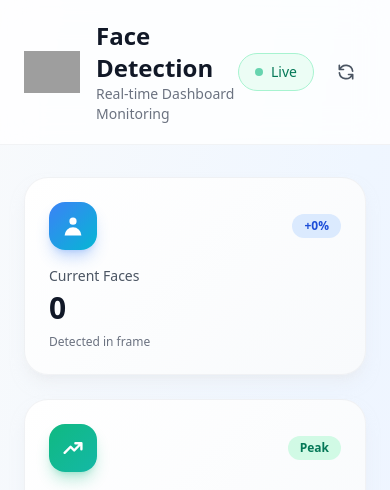
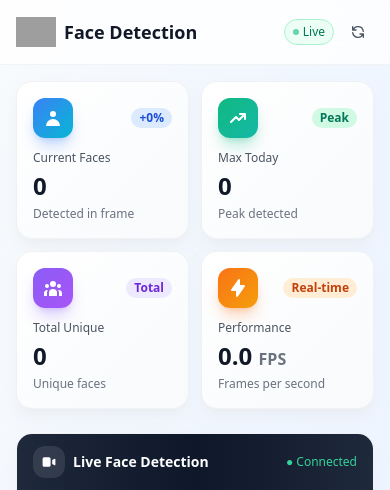
Before and after one commit to ICT-Bayan-Group/facedetection-counting, a Flask app: page / in a window 390 px wide. Shown: the top 490 px of the page. Run offline with Flask 3, Linux system fonts and the light colour scheme; data that the repository does not hold is empty; some libraries are stand-ins or nearby versions; grey boxes are pictures that could not be loaded.

Commit message:
style : responsive web

```diff
--- a/templates/dashboard.html
+++ b/templates/dashboard.html
@@ -58,28 +58,104 @@
           opacity: 0.4;
         }
       }
+
+      @keyframes slideIn {
+        from {
+          transform: translateX(-100%);
+          opacity: 0;
+        }
+        to {
+          transform: translateX(0);
+          opacity: 1;
+        }
+      }
+
+      @keyframes scaleIn {
+        from {
+          transform: scale(0.9);
+          opacity: 0;
+        }
+        to {
+          transform: scale(1);
+          opacity: 1;
+        }
+      }
+
+      .animate-slide-in {
+        animation: slideIn 0.5s ease-out forwards;
+      }
+
+      .animate-scale-in {
+        animation: scaleIn 0.4s ease-out forwards;
+      }
+
+      .stat-number {
+        transition: all 0.3s ease;
+      }
+
+      .stat-number.updating {
+        transform: scale(1.1);
+        color: #3b82f6;
+      }
+
+      @media (max-width: 640px) {
+        .stat-card:hover {
+          transform: translateY(-2px);
+        }
+      }
+
+      .control-btn {
+        position: relative;
+        overflow: hidden;
+      }
+
+      .control-btn::before {
+        content: "";
+        position: absolute;
+        top: 50%;
+        left: 50%;
+        width: 0;
+        height: 0;
+        border-radius: 50%;
+        background: rgba(255, 255, 255, 0.3);
+        transform: translate(-50%, -50%);
+        transition: width 0.6s, height 0.6s;
+      }
+
+      .control-btn:active::before {
+        width: 300px;
+        height: 300px;
+      }
+
+      .peak-hour-item {
+        animation: slideIn 0.4s ease-out forwards;
+      }
+
+      .peak-hour-item:hover {
+        transform: translateX(5px) translateY(-2px);
+      }
     </style>
   </head>
   <body class="bg-gradient-to-br from-slate-50 via-blue-50 to-indigo-50 min-h-screen">
     <!-- Header -->
     <header class="bg-white/80 backdrop-blur-lg border-b border-gray-200/50 sticky top-0 z-50">
-      <div class="max-w-7xl mx-auto px-6 lg:px-8 py-5">
+      <div class="max-w-7xl mx-auto px-4 sm:px-6 lg:px-8 py-3 sm:py-5">
         <div class="flex items-center justify-between">
-          <div class="flex items-center gap-4">
-            <img src="https://res.cloudinary.com/dwyi4d3rq/image/upload/v1765779007/BAYAN_R_-_BAWAH_xs3qyv.png" alt="Logo" class="h-14 w-14 object-contain" />
+          <div class="flex items-center gap-2 sm:gap-4">
+            <img src="https://res.cloudinary.com/dwyi4d3rq/image/upload/v1765779007/BAYAN_R_-_BAWAH_xs3qyv.png" alt="Logo" class="h-10 w-10 sm:h-14 sm:w-14 object-contain" />
             <div>
-              <h1 class="text-2xl font-bold text-gray-900">Face Detection</h1>
-              <p class="text-sm text-gray-500">Real-time Dashboard Monitoring</p>
+              <h1 class="text-lg sm:text-2xl font-bold text-gray-900">Face Detection</h1>
+              <p class="text-xs sm:text-sm text-gray-500 hidden sm:block">Real-time Dashboard Monitoring</p>
             </div>
           </div>
 
-          <div class="flex items-center gap-3">
-            <div class="flex items-center gap-2 px-4 py-2 bg-emerald-50 rounded-full border border-emerald-200">
-              <span class="w-2 h-2 bg-emerald-500 rounded-full pulse-dot"></span>
-              <span class="text-sm font-medium text-emerald-700">Live</span>
+          <div class="flex items-center gap-2 sm:gap-3">
+            <div class="flex items-center gap-1 sm:gap-2 px-2 sm:px-4 py-1 sm:py-2 bg-emerald-50 rounded-full border border-emerald-200">
+              <span class="w-1.5 h-1.5 sm:w-2 sm:h-2 bg-emerald-500 rounded-full pulse-dot"></span>
+              <span class="text-xs sm:text-sm font-medium text-emerald-700">Live</span>
             </div>
-            <button onclick="location.reload()" class="w-10 h-10 flex items-center justify-center hover:bg-gray-100 rounded-xl transition">
-              <svg class="w-5 h-5 text-gray-600" fill="none" stroke="currentColor" viewBox="0 0 24 24">
+            <button onclick="location.reload()" class="w-8 h-8 sm:w-10 sm:h-10 flex items-center justify-center hover:bg-gray-100 rounded-xl transition active:scale-95">
+              <svg class="w-4 h-4 sm:w-5 sm:h-5 text-gray-600" fill="none" stroke="currentColor" viewBox="0 0 24 24">
                 <path stroke-linecap="round" stroke-linejoin="round" stroke-width="2" d="M4 4v5h.582m15.356 2A8.001 8.001 0 004.582 9m0 0H9m11 11v-5h-.581m0 0a8.003 8.003 0 01-15.357-2m15.357 2H15" />
               </svg>
             </button>
@@ -88,92 +164,92 @@
       </div>
     </header>
 
-    <main class="max-w-7xl mx-auto px-6 lg:px-8 py-8">
+    <main class="max-w-7xl mx-auto px-4 sm:px-6 lg:px-8 py-4 sm:py-8">
       <!-- Stats Grid -->
-      <div class="grid grid-cols-1 md:grid-cols-2 lg:grid-cols-4 gap-6 mb-8">
+      <div class="grid grid-cols-2 lg:grid-cols-4 gap-3 sm:gap-6 mb-6 sm:mb-8">
         <!-- Current Faces -->
-        <div class="stat-card rounded-3xl p-6 border border-gray-200/50 shadow-lg shadow-gray-200/50 animate-fade-in">
-          <div class="flex items-center justify-between mb-4">
-            <div class="w-12 h-12 bg-gradient-to-br from-blue-500 to-cyan-500 rounded-2xl flex items-center justify-center shadow-lg shadow-blue-500/30">
-              <svg class="w-6 h-6 text-white" fill="currentColor" viewBox="0 0 20 20">
+        <div class="stat-card rounded-2xl sm:rounded-3xl p-4 sm:p-6 border border-gray-200/50 shadow-lg shadow-gray-200/50 animate-fade-in">
+          <div class="flex items-center justify-between mb-3 sm:mb-4">
+            <div class="w-10 h-10 sm:w-12 sm:h-12 bg-gradient-to-br from-blue-500 to-cyan-500 rounded-xl sm:rounded-2xl flex items-center justify-center shadow-lg shadow-blue-500/30">
+              <svg class="w-5 h-5 sm:w-6 sm:h-6 text-white" fill="currentColor" viewBox="0 0 20 20">
                 <path fill-rule="evenodd" d="M10 9a3 3 0 100-6 3 3 0 000 6zm-7 9a7 7 0 1114 0H3z" clip-rule="evenodd" />
               </svg>
             </div>
-            <span class="px-3 py-1 bg-blue-100 text-blue-700 text-xs font-semibold rounded-full" id="currentChange">+0%</span>
+            <span class="px-2 sm:px-3 py-0.5 sm:py-1 bg-blue-100 text-blue-700 text-xs font-semibold rounded-full" id="currentChange">+0%</span>
           </div>
-          <h3 class="text-sm font-medium text-gray-600 mb-1">Current Faces</h3>
-          <p class="text-3xl font-bold text-gray-900" id="currentCount">0</p>
-          <p class="text-xs text-gray-500 mt-2">Detected in frame</p>
+          <h3 class="text-xs sm:text-sm font-medium text-gray-600 mb-1">Current Faces</h3>
+          <p class="text-2xl sm:text-3xl font-bold text-gray-900" id="currentCount">0</p>
+          <p class="text-xs text-gray-500 mt-1 sm:mt-2">Detected in frame</p>
         </div>
 
         <!-- Max Today -->
-        <div class="stat-card rounded-3xl p-6 border border-gray-200/50 shadow-lg shadow-gray-200/50 animate-fade-in delay-100">
-          <div class="flex items-center justify-between mb-4">
-            <div class="w-12 h-12 bg-gradient-to-br from-emerald-500 to-teal-500 rounded-2xl flex items-center justify-center shadow-lg shadow-emerald-500/30">
-              <svg class="w-6 h-6 text-white" fill="currentColor" viewBox="0 0 20 20">
+        <div class="stat-card rounded-2xl sm:rounded-3xl p-4 sm:p-6 border border-gray-200/50 shadow-lg shadow-gray-200/50 animate-fade-in delay-100">
+          <div class="flex items-center justify-between mb-3 sm:mb-4">
+            <div class="w-10 h-10 sm:w-12 sm:h-12 bg-gradient-to-br from-emerald-500 to-teal-500 rounded-xl sm:rounded-2xl flex items-center justify-center shadow-lg shadow-emerald-500/30">
+              <svg class="w-5 h-5 sm:w-6 sm:h-6 text-white" fill="currentColor" viewBox="0 0 20 20">
                 <path fill-rule="evenodd" d="M12 7a1 1 0 110-2h5a1 1 0 011 1v5a1 1 0 11-2 0V8.414l-4.293 4.293a1 1 0 01-1.414 0L8 10.414l-4.293 4.293a1 1 0 01-1.414-1.414l5-5a1 1 0 011.414 0L11 10.586 14.586 7H12z" clip-rule="evenodd" />
               </svg>
             </div>
-            <span class="px-3 py-1 bg-emerald-100 text-emerald-700 text-xs font-semibold rounded-full">Peak</span>
+            <span class="px-2 sm:px-3 py-0.5 sm:py-1 bg-emerald-100 text-emerald-700 text-xs font-semibold rounded-full">Peak</span>
           </div>
-          <h3 class="text-sm font-medium text-gray-600 mb-1">Max Today</h3>
-          <p class="text-3xl font-bold text-gray-900" id="maxCount">0</p>
-          <p class="text-xs text-gray-500 mt-2">Peak detected</p>
+          <h3 class="text-xs sm:text-sm font-medium text-gray-600 mb-1">Max Today</h3>
+          <p class="text-2xl sm:text-3xl font-bold text-gray-900 stat-number" id="maxCount">0</p>
+          <p class="text-xs text-gray-500 mt-1 sm:mt-2">Peak detected</p>
         </div>
 
         <!-- Total Unique -->
-        <div class="stat-card rounded-3xl p-6 border border-gray-200/50 shadow-lg shadow-gray-200/50 animate-fade-in delay-200">
-          <div class="flex items-center justify-between mb-4">
-            <div class="w-12 h-12 bg-gradient-to-br from-violet-500 to-purple-500 rounded-2xl flex items-center justify-center shadow-lg shadow-violet-500/30">
-              <svg class="w-6 h-6 text-white" fill="currentColor" viewBox="0 0 20 20">
+        <div class="stat-card rounded-2xl sm:rounded-3xl p-4 sm:p-6 border border-gray-200/50 shadow-lg shadow-gray-200/50 animate-fade-in delay-200">
+          <div class="flex items-center justify-between mb-3 sm:mb-4">
+            <div class="w-10 h-10 sm:w-12 sm:h-12 bg-gradient-to-br from-violet-500 to-purple-500 rounded-xl sm:rounded-2xl flex items-center justify-center shadow-lg shadow-violet-500/30">
+              <svg class="w-5 h-5 sm:w-6 sm:h-6 text-white" fill="currentColor" viewBox="0 0 20 20">
                 <path
                   d="M13 6a3 3 0 11-6 0 3 3 0 016 0zM18 8a2 2 0 11-4 0 2 2 0 014 0zM14 15a4 4 0 00-8 0v3h8v-3zM6 8a2 2 0 11-4 0 2 2 0 014 0zM16 18v-3a5.972 5.972 0 00-.75-2.906A3.005 3.005 0 0119 15v3h-3zM4.75 12.094A5.973 5.973 0 004 15v3H1v-3a3 3 0 013.75-2.906z"
                 />
               </svg>
             </div>
-            <span class="px-3 py-1 bg-violet-100 text-violet-700 text-xs font-semibold rounded-full">Total</span>
+            <span class="px-2 sm:px-3 py-0.5 sm:py-1 bg-violet-100 text-violet-700 text-xs font-semibold rounded-full">Total</span>
           </div>
-          <h3 class="text-sm font-medium text-gray-600 mb-1">Total Unique</h3>
-          <p class="text-3xl font-bold text-gray-900" id="dailyTotal">0</p>
-          <p class="text-xs text-gray-500 mt-2">Unique faces</p>
+          <h3 class="text-xs sm:text-sm font-medium text-gray-600 mb-1">Total Unique</h3>
+          <p class="text-2xl sm:text-3xl font-bold text-gray-900 stat-number" id="dailyTotal">0</p>
+          <p class="text-xs text-gray-500 mt-1 sm:mt-2">Unique faces</p>
         </div>
 
         <!-- Performance -->
-        <div class="stat-card rounded-3xl p-6 border border-gray-200/50 shadow-lg shadow-gray-200/50 animate-fade-in delay-300">
-          <div class="flex items-center justify-between mb-4">
-            <div class="w-12 h-12 bg-gradient-to-br from-orange-500 to-amber-500 rounded-2xl flex items-center justify-center shadow-lg shadow-orange-500/30">
-              <svg class="w-6 h-6 text-white" fill="currentColor" viewBox="0 0 20 20">
+        <div class="stat-card rounded-2xl sm:rounded-3xl p-4 sm:p-6 border border-gray-200/50 shadow-lg shadow-gray-200/50 animate-fade-in delay-300">
+          <div class="flex items-center justify-between mb-3 sm:mb-4">
+            <div class="w-10 h-10 sm:w-12 sm:h-12 bg-gradient-to-br from-orange-500 to-amber-500 rounded-xl sm:rounded-2xl flex items-center justify-center shadow-lg shadow-orange-500/30">
+              <svg class="w-5 h-5 sm:w-6 sm:h-6 text-white" fill="currentColor" viewBox="0 0 20 20">
                 <path fill-rule="evenodd" d="M11.3 1.046A1 1 0 0112 2v5h4a1 1 0 01.82 1.573l-7 10A1 1 0 018 18v-5H4a1 1 0 01-.82-1.573l7-10a1 1 0 011.12-.38z" clip-rule="evenodd" />
               </svg>
             </div>
-            <span class="px-3 py-1 bg-orange-100 text-orange-700 text-xs font-semibold rounded-full">Real-time</span>
+            <span class="px-2 sm:px-3 py-0.5 sm:py-1 bg-orange-100 text-orange-700 text-xs font-semibold rounded-full">Real-time</span>
           </div>
-          <h3 class="text-sm font-medium text-gray-600 mb-1">Performance</h3>
-          <p class="text-3xl font-bold text-gray-900"><span id="fps">0</span> <span class="text-lg text-gray-500">FPS</span></p>
-          <p class="text-xs text-gray-500 mt-2">Frames per second</p>
+          <h3 class="text-xs sm:text-sm font-medium text-gray-600 mb-1">Performance</h3>
+          <p class="text-2xl sm:text-3xl font-bold text-gray-900 stat-number"><span id="fps">0</span> <span class="text-base sm:text-lg text-gray-500">FPS</span></p>
+          <p class="text-xs text-gray-500 mt-1 sm:mt-2">Frames per second</p>
         </div>
       </div>
 
       <!-- Main Content Grid -->
-      <div class="grid grid-cols-1 lg:grid-cols-3 gap-8 mb-8">
+      <div class="grid grid-cols-1 lg:grid-cols-3 gap-4 sm:gap-8 mb-6 sm:mb-8">
         <!-- Video Feed -->
         <div class="lg:col-span-2 animate-fade-in delay-400">
-          <div class="stat-card rounded-3xl overflow-hidden border border-gray-200/50 shadow-lg shadow-gray-200/50">
-            <div class="bg-gradient-to-r from-slate-800 via-slate-900 to-slate-800 px-6 py-4 flex items-center justify-between">
-              <div class="flex items-center gap-3">
-                <div class="w-10 h-10 bg-white/10 rounded-xl flex items-center justify-center">
-                  <svg class="w-5 h-5 text-white" fill="currentColor" viewBox="0 0 20 20">
+          <div class="stat-card rounded-2xl sm:rounded-3xl overflow-hidden border border-gray-200/50 shadow-lg shadow-gray-200/50">
+            <div class="bg-gradient-to-r from-slate-800 via-slate-900 to-slate-800 px-4 sm:px-6 py-3 sm:py-4 flex items-center justify-between">
+              <div class="flex items-center gap-2 sm:gap-3">
+                <div class="w-8 h-8 sm:w-10 sm:h-10 bg-white/10 rounded-xl flex items-center justify-center">
+                  <svg class="w-4 h-4 sm:w-5 sm:h-5 text-white" fill="currentColor" viewBox="0 0 20 20">
                     <path d="M2 6a2 2 0 012-2h6a2 2 0 012 2v8a2 2 0 01-2 2H4a2 2 0 01-2-2V6zM14.553 7.106A1 1 0 0014 8v4a1 1 0 00.553.894l2 1A1 1 0 0018 13V7a1 1 0 00-1.447-.894l-2 1z" />
                   </svg>
                 </div>
-                <h2 class="text-lg font-semibold text-white">Live Face Detection Feed</h2>
+                <h2 class="text-sm sm:text-lg font-semibold text-white">Live Face Detection</h2>
               </div>
               <span id="connectionStatus" class="text-xs text-emerald-400 font-medium">● Connected</span>
             </div>
             <div class="relative bg-gradient-to-br from-slate-900 to-slate-800">
               <img id="videoFeed" src="/video_feed" alt="CCTV Feed" class="w-full h-auto" onerror="handleStreamError()" onload="handleStreamLoad()" />
-              <div class="absolute bottom-4 right-4 bg-black/80 backdrop-blur-sm px-4 py-2 rounded-xl border border-white/10">
-                <p class="text-white text-sm font-mono" id="liveTime">--:--:--</p>
+              <div class="absolute bottom-2 sm:bottom-4 right-2 sm:right-4 bg-black/80 backdrop-blur-sm px-3 sm:px-4 py-1.5 sm:py-2 rounded-xl border border-white/10">
+                <p class="text-white text-xs sm:text-sm font-mono" id="liveTime">--:--:--</p>
               </div>
             </div>
           </div>
@@ -181,10 +257,10 @@
 
         <!-- Hourly Activity Chart -->
         <div class="animate-fade-in delay-400">
-          <div class="stat-card rounded-3xl p-6 border border-gray-200/50 shadow-lg shadow-gray-200/50 h-full">
-            <div class="flex items-center justify-between mb-6">
+          <div class="stat-card rounded-2xl sm:rounded-3xl p-4 sm:p-6 border border-gray-200/50 shadow-lg shadow-gray-200/50 h-full">
+            <div class="flex items-center justify-between mb-4 sm:mb-6">
               <div>
-                <h2 class="text-lg font-bold text-gray-900">Hourly Activity</h2>
+                <h2 class="text-base sm:text-lg font-bold text-gray-900">Hourly Activity</h2>
                 <p class="text-xs text-gray-500 mt-1">Last 24 hours</p>
               </div>
             </div>
@@ -194,66 +270,66 @@
       </div>
 
       <!-- Bottom Section -->
-      <div class="grid grid-cols-1 lg:grid-cols-2 gap-8">
+      <div class="grid grid-cols-1 lg:grid-cols-2 gap-4 sm:gap-8">
         <!-- Peak Hours -->
-        <div class="stat-card rounded-3xl p-6 border border-gray-200/50 shadow-lg shadow-gray-200/50 animate-fade-in">
-          <div class="flex items-center justify-between mb-6">
+        <div class="stat-card rounded-2xl sm:rounded-3xl p-4 sm:p-6 border border-gray-200/50 shadow-lg shadow-gray-200/50 animate-fade-in">
+          <div class="flex items-center justify-between mb-4 sm:mb-6">
             <div>
-              <h2 class="text-lg font-bold text-gray-900">Peak Hours</h2>
+              <h2 class="text-base sm:text-lg font-bold text-gray-900">Peak Hours</h2>
               <p class="text-xs text-gray-500 mt-1">Top 5 busiest times</p>
             </div>
           </div>
-          <div id="peakHoursList" class="space-y-3">
-            <p class="text-gray-500 text-sm text-center py-8">Loading peak hours...</p>
+          <div id="peakHoursList" class="space-y-2 sm:space-y-3">
+            <p class="text-gray-500 text-sm text-center py-6 sm:py-8">Loading peak hours...</p>
           </div>
         </div>
 
         <!-- Control Panel -->
-        <div class="stat-card rounded-3xl p-6 border border-gray-200/50 shadow-lg shadow-gray-200/50 animate-fade-in">
-          <div class="flex items-center justify-between mb-6">
+        <div class="stat-card rounded-2xl sm:rounded-3xl p-4 sm:p-6 border border-gray-200/50 shadow-lg shadow-gray-200/50 animate-fade-in">
+          <div class="flex items-center justify-between mb-4 sm:mb-6">
             <div>
-              <h2 class="text-lg font-bold text-gray-900">Control Panel</h2>
+              <h2 class="text-base sm:text-lg font-bold text-gray-900">Control Panel</h2>
               <p class="text-xs text-gray-500 mt-1" id="lastUpdate">Last update: --:--:--</p>
             </div>
           </div>
 
-          <div class="space-y-3">
+          <div class="space-y-2 sm:space-y-3">
             <button
               onclick="resetStats()"
-              class="w-full bg-gradient-to-r from-red-500 to-rose-600 hover:from-red-600 hover:to-rose-700 text-white font-semibold py-4 px-6 rounded-2xl shadow-lg shadow-red-500/30 hover:shadow-xl hover:shadow-red-500/40 transition-all transform hover:-translate-y-0.5 flex items-center justify-center gap-2"
+              class="control-btn w-full bg-gradient-to-r from-red-500 to-rose-600 hover:from-red-600 hover:to-rose-700 text-white font-semibold py-3 sm:py-4 px-4 sm:px-6 rounded-xl sm:rounded-2xl shadow-lg shadow-red-500/30 hover:shadow-xl hover:shadow-red-500/40 transition-all transform hover:-translate-y-0.5 active:scale-95 flex items-center justify-center gap-2"
             >
-              <svg class="w-5 h-5" fill="currentColor" viewBox="0 0 20 20">
+              <svg class="w-4 h-4 sm:w-5 sm:h-5" fill="currentColor" viewBox="0 0 20 20">
                 <path
                   fill-rule="evenodd"
                   d="M4 2a1 1 0 011 1v2.101a7.002 7.002 0 0111.601 2.566 1 1 0 11-1.885.666A5.002 5.002 0 005.999 7H9a1 1 0 010 2H4a1 1 0 01-1-1V3a1 1 0 011-1zm.008 9.057a1 1 0 011.276.61A5.002 5.002 0 0014.001 13H11a1 1 0 110-2h5a1 1 0 011 1v5a1 1 0 11-2 0v-2.101a7.002 7.002 0 01-11.601-2.566 1 1 0 01.61-1.276z"
                   clip-rule="evenodd"
                 />
               </svg>
-              Reset Daily Stats
+              <span class="text-sm sm:text-base">Reset Daily Stats</span>
             </button>
 
             <button
               onclick="exportData()"
-              class="w-full bg-gradient-to-r from-blue-500 to-indigo-600 hover:from-blue-600 hover:to-indigo-700 text-white font-semibold py-4 px-6 rounded-2xl shadow-lg shadow-blue-500/30 hover:shadow-xl hover:shadow-blue-500/40 transition-all transform hover:-translate-y-0.5 flex items-center justify-center gap-2"
+              class="control-btn w-full bg-gradient-to-r from-blue-500 to-indigo-600 hover:from-blue-600 hover:to-indigo-700 text-white font-semibold py-3 sm:py-4 px-4 sm:px-6 rounded-xl sm:rounded-2xl shadow-lg shadow-blue-500/30 hover:shadow-xl hover:shadow-blue-500/40 transition-all transform hover:-translate-y-0.5 active:scale-95 flex items-center justify-center gap-2"
             >
-              <svg class="w-5 h-5" fill="currentColor" viewBox="0 0 20 20">
+              <svg class="w-4 h-4 sm:w-5 sm:h-5" fill="currentColor" viewBox="0 0 20 20">
                 <path
                   fill-rule="evenodd"
                   d="M3 17a1 1 0 011-1h12a1 1 0 110 2H4a1 1 0 01-1-1zm3.293-7.707a1 1 0 011.414 0L9 10.586V3a1 1 0 112 0v7.586l1.293-1.293a1 1 0 111.414 1.414l-3 3a1 1 0 01-1.414 0l-3-3a1 1 0 010-1.414z"
                   clip-rule="evenodd"
                 />
               </svg>
-              Export Data
+              <span class="text-sm sm:text-base">Export Data</span>
             </button>
 
             <button
               onclick="checkHealth()"
-              class="w-full bg-gradient-to-r from-emerald-500 to-teal-600 hover:from-emerald-600 hover:to-teal-700 text-white font-semibold py-4 px-6 rounded-2xl shadow-lg shadow-emerald-500/30 hover:shadow-xl hover:shadow-emerald-500/40 transition-all transform hover:-translate-y-0.5 flex items-center justify-center gap-2"
+              class="control-btn w-full bg-gradient-to-r from-emerald-500 to-teal-600 hover:from-emerald-600 hover:to-teal-700 text-white font-semibold py-3 sm:py-4 px-4 sm:px-6 rounded-xl sm:rounded-2xl shadow-lg shadow-emerald-500/30 hover:shadow-xl hover:shadow-emerald-500/40 transition-all transform hover:-translate-y-0.5 active:scale-95 flex items-center justify-center gap-2"
             >
-              <svg class="w-5 h-5" fill="currentColor" viewBox="0 0 20 20">
+              <svg class="w-4 h-4 sm:w-5 sm:h-5" fill="currentColor" viewBox="0 0 20 20">
                 <path fill-rule="evenodd" d="M10 18a8 8 0 100-16 8 8 0 000 16zm3.707-9.293a1 1 0 00-1.414-1.414L9 10.586 7.707 9.293a1 1 0 00-1.414 1.414l2 2a1 1 0 001.414 0l4-4z" clip-rule="evenodd" />
               </svg>
-              Check System Health
+              <span class="text-sm sm:text-base">Check System Health</span>
             </button>
           </div>
         </div>
@@ -320,9 +396,19 @@
           .then((r) => r.json())
           .then((data) => {
             const currentCount = data.current_count || 0;
-            document.getElementById("currentCount").textContent = currentCount;
-            document.getElementById("maxCount").textContent = data.max_count || 0;
-            document.getElementById("dailyTotal").textContent = data.daily_total || 0;
+            const currentEl = document.getElementById("currentCount");
+
+            // Add animation class for number update
+            currentEl.classList.add("updating");
+            setTimeout(() => currentEl.classList.remove("updating"), 300);
+
+            currentEl.textContent = currentCount;
+
+            const maxEl = document.getElementById("maxCount");
+            const totalEl = document.getElementById("dailyTotal");
+            maxEl.textContent = data.max_count || 0;
+            totalEl.textContent = data.daily_total || 0;
+
             document.getElementById("fps").textContent = (data.fps || 0).toFixed(1);
 
             // Calculate percentage change
@@ -331,13 +417,13 @@
               const changeEl = document.getElementById("currentChange");
               if (change > 0) {
                 changeEl.textContent = `+${change}%`;
-                changeEl.className = "px-3 py-1 bg-emerald-100 text-emerald-700 text-xs font-semibold rounded-full";
+                changeEl.className = "px-2 sm:px-3 py-0.5 sm:py-1 bg-emerald-100 text-emerald-700 text-xs font-semibold rounded-full";
               } else if (change < 0) {
                 changeEl.textContent = `${change}%`;
-                changeEl.className = "px-3 py-1 bg-red-100 text-red-700 text-xs font-semibold rounded-full";
+                changeEl.className = "px-2 sm:px-3 py-0.5 sm:py-1 bg-red-100 text-red-700 text-xs font-semibold rounded-full";
               } else {
                 changeEl.textContent = "0%";
-                changeEl.className = "px-3 py-1 bg-blue-100 text-blue-700 text-xs font-semibold rounded-full";
+                changeEl.className = "px-2 sm:px-3 py-0.5 sm:py-1 bg-blue-100 text-blue-700 text-xs font-semibold rounded-full";
               }
             }
             previousCount = currentCount;
@@ -373,7 +459,7 @@
       function updatePeakHours(peakHours) {
         const container = document.getElementById("peakHoursList");
         if (!peakHours || peakHours.length === 0) {
-          container.innerHTML = '<p class="text-gray-500 text-sm text-center py-8">No data available</p>';
+          container.innerHTML = '<p class="text-gray-500 text-sm text-center py-6 sm:py-8">No data available</p>';
           return;
         }
 
```
